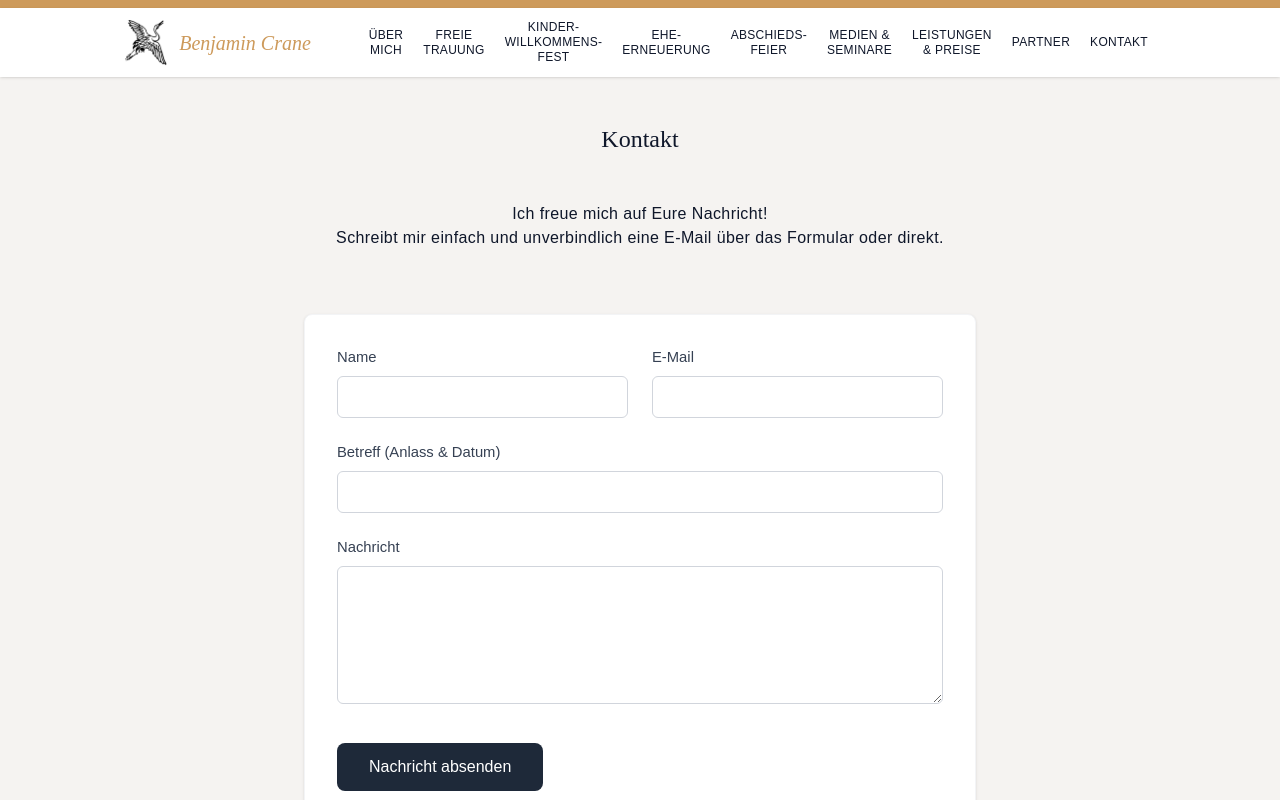
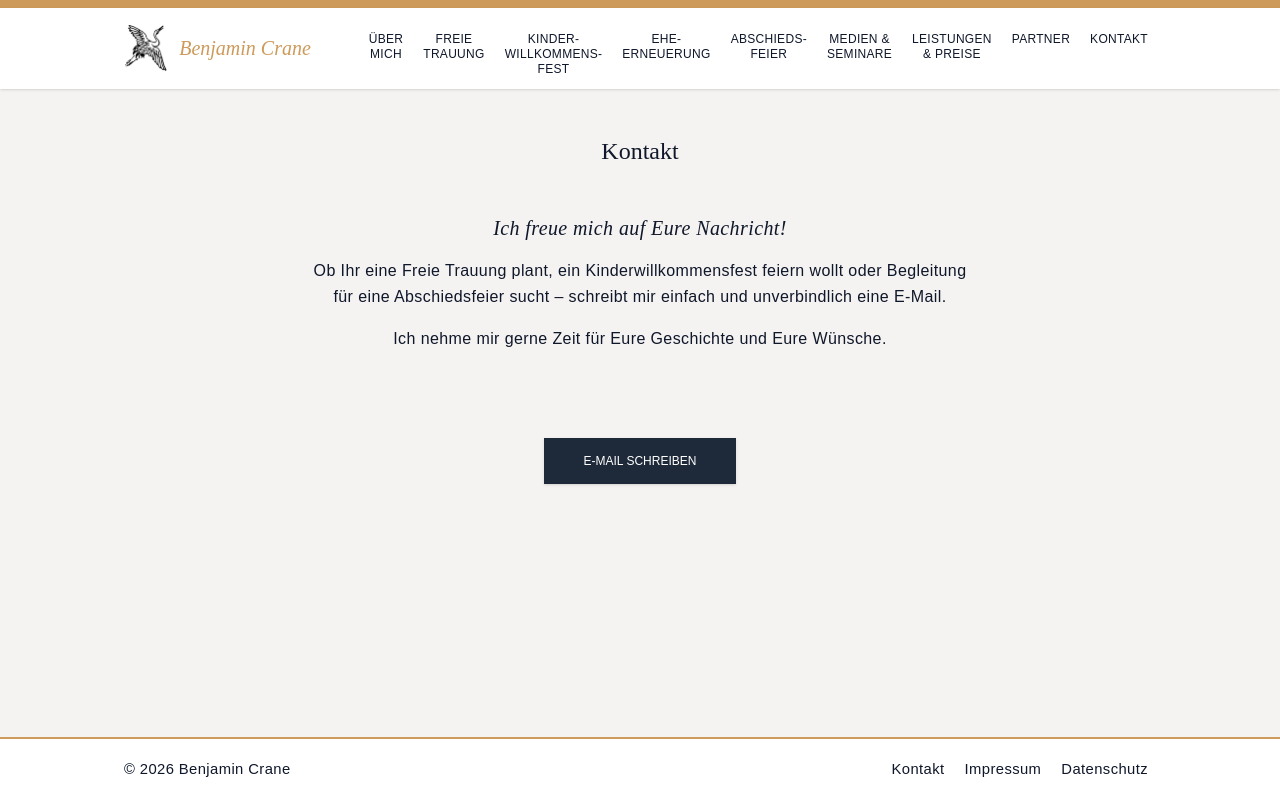
Before and after one commit to bohnacker/website-ben-crane-klavierundenglisch, a SvelteKit app: page /kontakt in a window 1280 px wide. Shown: the top 800 px of the page. Built offline with nearby package versions, Linux system fonts and the light colour scheme.

Commit message:
fixed contact and some more improvements

```diff
--- /dev/null
+++ b/src/lib/helpers.js
@@ -0,0 +1,8 @@
+// helper functions
+
+// function to handle clicks on contact buttons and open the default email client with the adress bcbooks@gmx.de
+export function handleEmailClick(event) {
+    // event.preventDefault();
+    const email = atob('ZWQueG1nQHNrb29iY2I=').split('').reverse().join('');
+    event.currentTarget.href = `mailto:${email}`;
+}
--- a/src/routes/+layout.svelte
+++ b/src/routes/+layout.svelte
@@ -37,7 +37,7 @@
 		<!-- Goldener Akzent-Streifen ganz oben -->
 		<div class="h-2 w-full bg-text-hover"></div>
 		<header class="bg-background-header sticky top-0 z-50 shadow">
-			<nav class="content-container flex items-center justify-between px-4 py-3 md:py-1">
+			<nav class="content-container flex items-start justify-between px-4 py-3 md:pt-4 md:pb-1">
 				<!-- Version mit Logo und Name -->
 				<a
 					class="logo-text flex items-center gap-3 transition-colors hover:[&_span.underline-target]:decoration-black text-xl"
@@ -49,7 +49,7 @@
 				</a>
 
 				<!-- Desktop Navigation -->
-				<ul class="hidden space-x-0.5 md:space-x-1 lg:flex items-center">
+				<ul class="hidden space-x-0.5 md:space-x-1 lg:flex items-start">
 					{#each nav as item}
 						<li>
 							<a
--- a/src/routes/abschiedsfeier/+page.svelte
+++ b/src/routes/abschiedsfeier/+page.svelte
@@ -1,4 +1,5 @@
 <script>
+	import { handleEmailClick } from '$lib/helpers';
 </script>
 
 <svelte:head>
@@ -31,8 +32,12 @@
 		</p>
 	</div>
 
-	<div class="mt-8">
-		<a href="../kontakt" class="bg-gray-800 text-white px-6 py-3 rounded-lg hover:bg-amber-600 transition-colors">
+	<div class="mt-16 w-full border-t border-text-hover/20 pt-16 flex justify-center">
+			<a
+			href="mailto:bcbooks@gmx.de"
+			onclick={handleEmailClick}
+			class="bg-gray-800 text-white px-10 py-4 rounded-none hover:bg-text-hover transition-colors uppercase text-xs tracking-widest font-medium shadow-sm"
+		>
 			Kontakt aufnehmen
 		</a>
 	</div>
--- a/src/routes/eheerneuerung/+page.svelte
+++ b/src/routes/eheerneuerung/+page.svelte
@@ -1,4 +1,5 @@
 <script>
+	import { handleEmailClick } from '$lib/helpers';
 </script>
 
 <svelte:head>
@@ -28,8 +29,12 @@
 		</p>
 	</div>
 
-	<div class="mt-8">
-		<a href="../kontakt" class="bg-gray-800 text-white px-6 py-3 rounded-lg hover:bg-amber-600 transition-colors">
+	<div class="mt-16 w-full border-t border-text-hover/20 pt-16 flex justify-center">
+			<a
+			href="mailto:bcbooks@gmx.de"
+			onclick={handleEmailClick}
+			class="bg-gray-800 text-white px-10 py-4 rounded-none hover:bg-text-hover transition-colors uppercase text-xs tracking-widest font-medium shadow-sm"
+		>
 			Kontakt aufnehmen
 		</a>
 	</div>
--- a/src/routes/freie-trauung/+page.svelte
+++ b/src/routes/freie-trauung/+page.svelte
@@ -1,5 +1,6 @@
 <script>
 	import AudioPlayer from '$lib/components/AudioPlayer.svelte';
+	import { handleEmailClick } from '$lib/helpers';
 	import { base } from '$app/paths';
 </script>
 
@@ -40,9 +41,9 @@
 	</div>
 
 	<!-- Hörbeispiele -->
-	<div class="mt-20 w-full border-t border-text-hover/20 pt-16">
+	<div class="mt-20 w-full border-t border-text-hover/20 pt-8">
 		<h2 class="heading-h2 mb-10 text-center">Hörproben & Einblicke</h2>
-		<div class="grid grid-cols-1 gap-6 max-w-xl mx-auto w-full">
+		<div class="grid grid-cols-1 gap-6 max-w-xl mx-auto w-full mt-8">
 			{#each [
 				{ title: 'Eheversprechen', file: 'Eheversprechen%2002.m4a' },
 				{ title: 'Die Tortenspitze', file: 'Die%20Tortenspitze%20gut.m4a' },
@@ -53,8 +54,12 @@
 		</div>
 	</div>
 
-	<div class="mt-16">
-		<a href="{base}/kontakt" class="bg-gray-800 text-white px-8 py-4 rounded-none hover:bg-text-hover transition-colors uppercase text-xs tracking-widest font-medium shadow-sm">
+	<div class="mt-16 w-full border-t border-text-hover/20 pt-16 flex justify-center">
+			<a
+			href="mailto:bcbooks@gmx.de"
+			onclick={handleEmailClick}
+			class="bg-gray-800 text-white px-10 py-4 rounded-none hover:bg-text-hover transition-colors uppercase text-xs tracking-widest font-medium shadow-sm"
+		>
 			Kontakt aufnehmen
 		</a>
 	</div>
--- a/src/routes/impressum/+page.svelte
+++ b/src/routes/impressum/+page.svelte
@@ -1,9 +1,5 @@
 <script>
-	function handleEmailClick(event) {
-		event.preventDefault();
-		const email = atob('ZWQudGVkZXItc3VrcmFtQG9mbmk=').split('').reverse().join('');
-		window.location.href = `mailto:${email}`;
-	}
+	import { handleEmailClick } from '$lib/helpers';
 
 </script>
 
--- a/src/routes/kinderwillkommensfest/+page.svelte
+++ b/src/routes/kinderwillkommensfest/+page.svelte
@@ -1,4 +1,5 @@
 <script>
+	import { handleEmailClick } from '$lib/helpers';
 </script>
 
 <svelte:head>
@@ -28,8 +29,12 @@
 		</p>
 	</div>
 
-	<div class="mt-8">
-		<a href="../kontakt" class="bg-gray-800 text-white px-6 py-3 rounded-lg hover:bg-amber-600 transition-colors">
+	<div class="mt-16 w-full border-t border-text-hover/20 pt-16 flex justify-center">
+			<a
+			href="mailto:bcbooks@gmx.de"
+			onclick={handleEmailClick}
+			class="bg-gray-800 text-white px-10 py-4 rounded-none hover:bg-text-hover transition-colors uppercase text-xs tracking-widest font-medium shadow-sm"
+		>
 			Kontakt aufnehmen
 		</a>
 	</div>
--- a/src/routes/kontakt/+page.svelte
+++ b/src/routes/kontakt/+page.svelte
@@ -1,12 +1,5 @@
 <script>
-	let showSuccess = $state(false);
-
-	function handleSubmit(e) {
-		e.preventDefault();
-		// Fake form submission since no backend is connected usually for static templates
-		showSuccess = true;
-		setTimeout(() => { showSuccess = false; e.target.reset(); }, 5000);
-	}
+	import { handleEmailClick } from '$lib/helpers';
 </script>
 
 <svelte:head>
@@ -17,58 +10,31 @@
 <section class="content-container-narrow my-12 flex flex-col items-center gap-6">
 	<h1 class="heading-h1 md:text-4xl text-center">Kontakt</h1>
 
-	<div class="text-text-base text-center mb-6">
-		<p>
-			Ich freue mich auf Eure Nachricht!<br>
-			Schreibt mir einfach und unverbindlich eine E-Mail über das Formular oder direkt.
+	<div class="text-text-base text-center mb-6 space-y-6">
+		<p class="text-lg md:text-xl font-family-heading italic">
+			Ich freue mich auf Eure Nachricht!
+		</p>
+		<p class="text-sm md:text-base leading-relaxed tracking-wide">
+			Ob Ihr eine Freie Trauung plant, ein Kinderwillkommensfest feiern wollt oder Begleitung für eine Abschiedsfeier sucht – schreibt mir einfach und unverbindlich eine E-Mail.
+		</p>
+		<p class="text-sm md:text-base leading-relaxed tracking-wide">
+			Ich nehme mir gerne Zeit für Eure Geschichte und Eure Wünsche.
 		</p>
 	</div>
 
-	<div class="w-full bg-white p-6 md:p-8 rounded-lg shadow-sm border border-gray-100 mb-8">
-		<form class="space-y-6" onsubmit={handleSubmit}>
-			<div class="grid grid-cols-1 md:grid-cols-2 gap-6">
-				<div class="space-y-2">
-					<label for="name" class="block text-sm font-medium text-gray-700">Name</label>
-					<input type="text" id="name" name="name" required class="w-full px-4 py-2 border border-gray-300 rounded-md focus:ring-amber-500 focus:border-amber-500" />
-				</div>
-				<div class="space-y-2">
-					<label for="email" class="block text-sm font-medium text-gray-700">E-Mail</label>
-					<input type="email" id="email" name="email" required class="w-full px-4 py-2 border border-gray-300 rounded-md focus:ring-amber-500 focus:border-amber-500" />
-				</div>
-			</div>
-
-			<div class="space-y-2">
-				<label for="subject" class="block text-sm font-medium text-gray-700">Betreff (Anlass & Datum)</label>
-				<input type="text" id="subject" name="subject" class="w-full px-4 py-2 border border-gray-300 rounded-md focus:ring-amber-500 focus:border-amber-500" />
-			</div>
-
-			<div class="space-y-2">
-				<label for="message" class="block text-sm font-medium text-gray-700">Nachricht</label>
-				<textarea id="message" name="message" rows="5" required class="w-full px-4 py-2 border border-gray-300 rounded-md focus:ring-amber-500 focus:border-amber-500"></textarea>
-			</div>
-
-			<div class="pt-2">
-				<button type="submit" class="w-full md:w-auto px-8 py-3 bg-gray-800 text-white font-medium rounded-lg hover:bg-amber-600 transition-colors">
-					Nachricht absenden
-				</button>
-			</div>
-
-			{#if showSuccess}
-				<div class="p-4 bg-green-50 text-green-700 rounded-md text-sm">
-					Vielen Dank! Die Nachricht wurde versendet. Ich melde mich in Kürze.
-				</div>
-			{/if}
-		</form>
+	<div class="mt-8 text-center">
+		<a
+			href="mailto:bcbooks@gmx.de"
+			onclick={handleEmailClick}
+			class="bg-gray-800 text-white px-10 py-4 rounded-none hover:bg-text-hover transition-colors uppercase text-xs tracking-widest font-medium shadow-sm"
+		>
+			E-Mail schreiben
+		</a>
 	</div>
 
-	<div class="w-full border-t border-gray-200 pt-8 mt-4">
-		<h2 class="font-family-heading text-2xl font-bold mb-4 text-center">Direkter Kontakt</h2>
-		<div class="flex flex-col items-center gap-2 text-center">
-			<p><strong>Benjamin Crane</strong></p>
-			<p>Aalen, Baden-Württemberg</p>
-			<p>E-Mail: <a href="mailto:kontakt@benjamin-crane.de" class="text-amber-700 hover:underline">kontakt@benjamin-crane.de</a></p>
-			<!-- Adjust phone number if available -->
-			<!-- <p>Telefon: +49 (0) 123 456789</p> -->
-		</div>
-	</div>
+	<!-- <div class="mt-24 pt-12 border-t border-text-hover/20 w-full text-center text-sm text-text-base space-y-2 opacity-80">
+		<p class="font-bold tracking-normal">Benjamin Crane</p>
+		<p>Saarstraße 40 · 73431 Aalen</p>
+		<p>Telefon: +49 162 1926412</p>
+	</div> -->
 </section>
```
Also changed, not shown: src/routes/affiliates/+page.svelte (+20 -8 lines), 1 other file (tests, documents, lock files or other folders).
